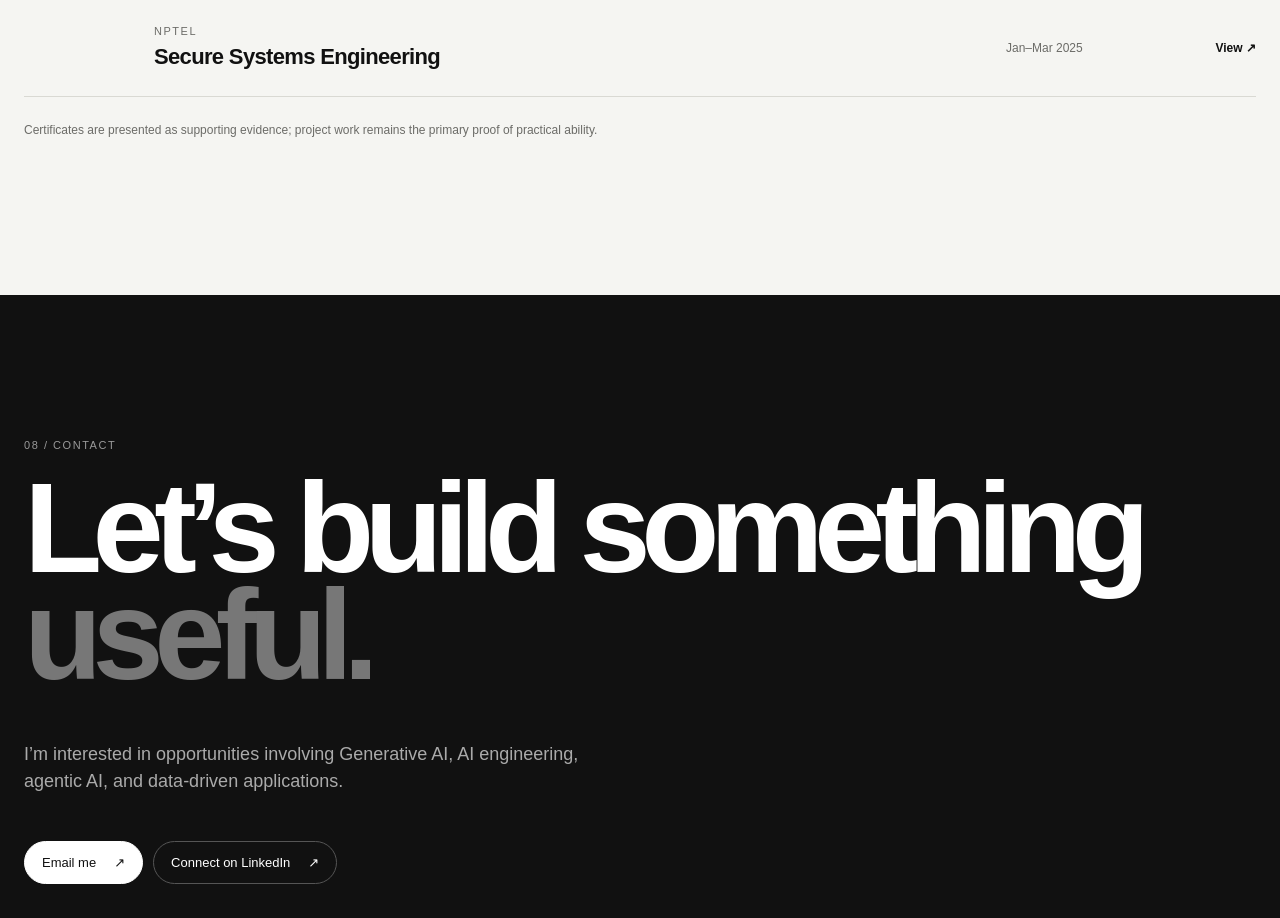
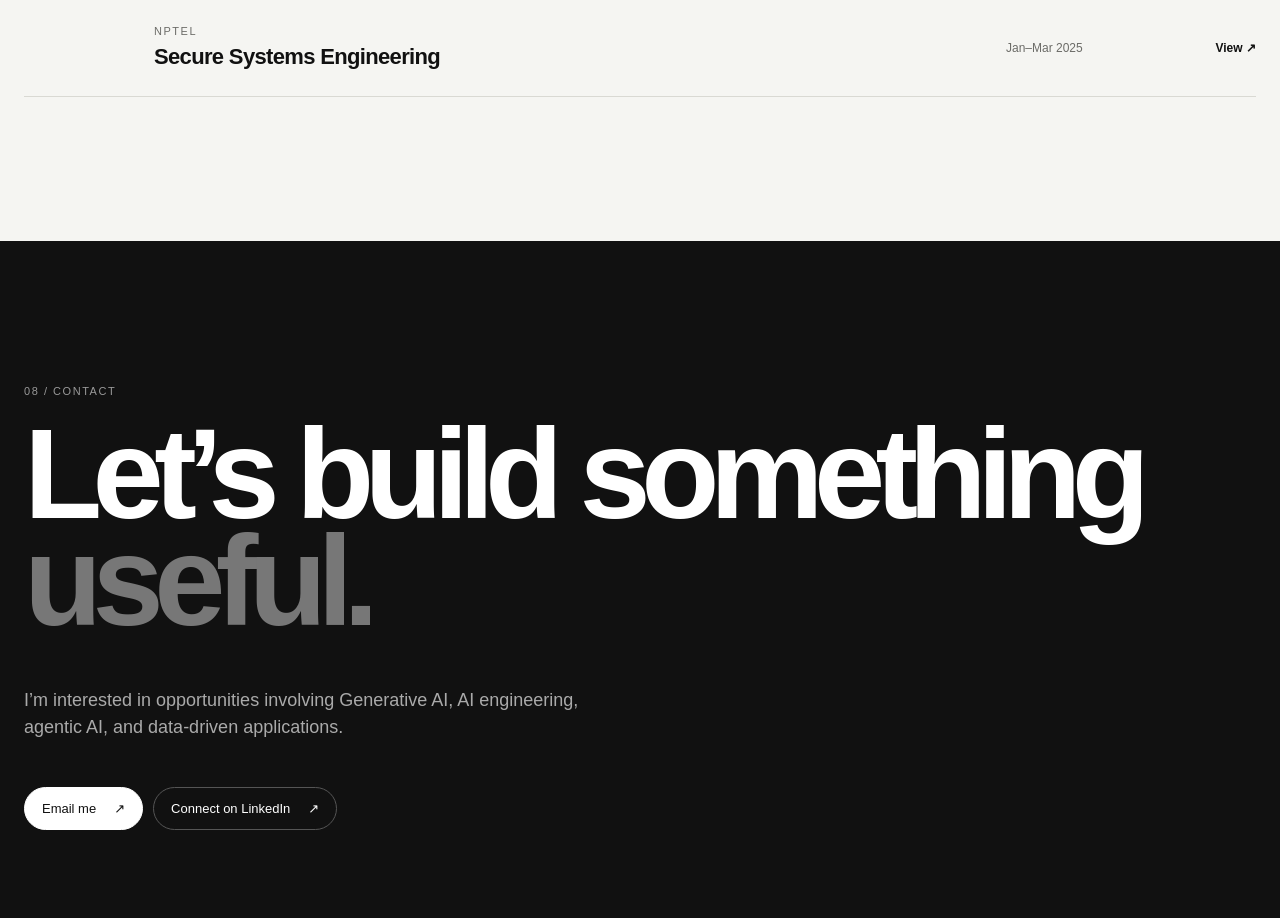
Before and after one commit to harshakarambar/my-portfolio, a Next.js app: page / in a window 1280 px wide. Shown: the part 6800-7718 px from the top of the page. Built offline with nearby package versions, Linux system fonts and the light colour scheme.

Commit message:
removed unrelated content in certification file

```diff
--- a/src/components/Certifications.tsx
+++ b/src/components/Certifications.tsx
@@ -23,7 +23,6 @@ export default function Certifications() {
           </article>
         ))}
       </div>
-      <p className="section-note">Certificates are presented as supporting evidence; project work remains the primary proof of practical ability.</p>
     </section>
   );
 }
```
